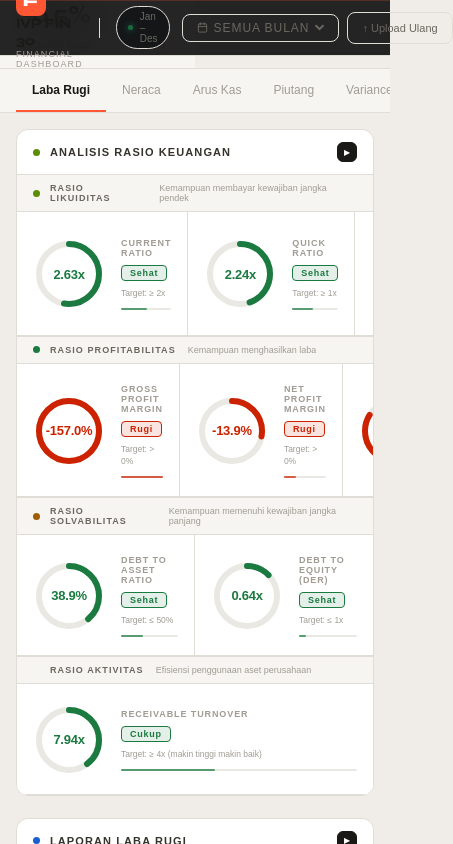
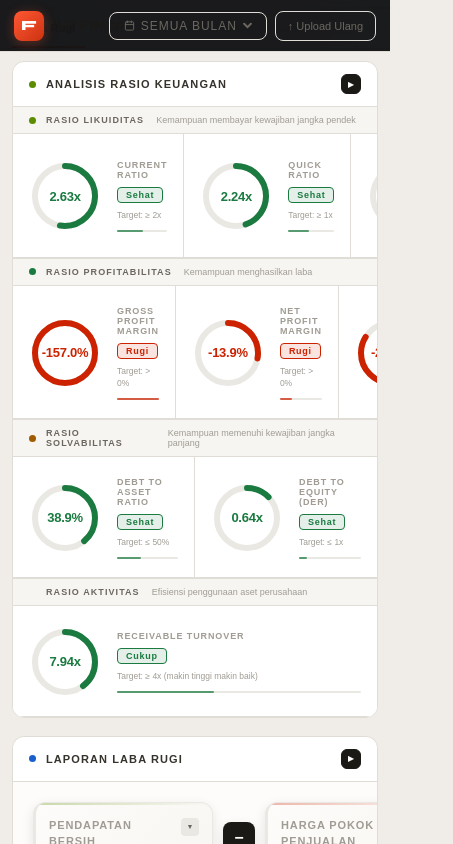
Before and after one commit to teddyseptiansyah/finsight, a React (Vite) app: page / in a window 390 px wide. Both pictures are taken after a click on the button "Coba Data Demo". Shown: the part 311-1155 px from the top of the page, 453 px wide, since content can reach past the window. Built offline with nearby package versions, Linux system fonts and the light colour scheme; a web font is replaced by a local one.

Commit message:
Refactor Dashboard styles for theme and layout updates
Updated CSS variables for improved theme consistency and adjusted padding and layout for better responsiveness.

```diff
--- a/src/components/Dashboard.module.css
+++ b/src/components/Dashboard.module.css
@@ -2,31 +2,31 @@
 
 /* ─── Variables ─── */
 :root {
-  --bg:       #08090a;
-  --surface:  #0e1012;
-  --surface2: #141618;
-  --surface3: #1a1d20;
-  --card:     #181b1e;
-  --raised:   #1f2226;
+  --bg:       #07080a;
+  --surface:  #0d0f11;
+  --surface2: #121518;
+  --surface3: #181c20;
+  --card:     #161a1e;
+  --raised:   #1e2328;
 
-  --t1: #eef0f2;
-  --t2: #b8bec4;
-  --t3: #6b737c;
-  --t4: #3f454c;
+  --t1: #f0f2f4;
+  --t2: #b0b8c1;
+  --t3: #606870;
+  --t4: #383e45;
 
-  --rule:  rgba(255,255,255,.07);
-  --rule2: rgba(255,255,255,.04);
+  --rule:  rgba(255,255,255,.065);
+  --rule2: rgba(255,255,255,.035);
 
   --accent:     #ff5733;
-  --accent-dim: rgba(255,87,51,.1);
-  --accent-hi:  rgba(255,87,51,.2);
+  --accent-dim: rgba(255,87,51,.08);
+  --accent-hi:  rgba(255,87,51,.18);
 
   --pos:      #34d399;
-  --pos-dim:  rgba(52,211,153,.1);
+  --pos-dim:  rgba(52,211,153,.09);
   --neg:      #f87171;
-  --neg-dim:  rgba(248,113,113,.1);
+  --neg-dim:  rgba(248,113,113,.09);
   --warn:     #fbbf24;
-  --warn-dim: rgba(251,191,36,.1);
+  --warn-dim: rgba(251,191,36,.09);
   --blue:     #60a5fa;
   --purple:   #a78bfa;
   --lime:     #a3e635;
@@ -34,10 +34,19 @@
   --sans:    'DM Sans', system-ui, sans-serif;
   --display: 'Syne', system-ui, sans-serif;
   --mono:    'DM Mono', 'Fira Code', monospace;
+
+  --radius-sm: 8px;
+  --radius-md: 12px;
+  --radius-lg: 16px;
+
+  --shadow-sm: 0 1px 4px rgba(0,0,0,.5);
+  --shadow-md: 0 4px 24px rgba(0,0,0,.6);
+  --shadow-lg: 0 16px 56px rgba(0,0,0,.7);
 }
 
 *, *::before, *::after { box-sizing: border-box; margin: 0; padding: 0; }
 
+/* ── Shell ── */
 .root {
   min-height: 100vh;
   background: var(--bg);
@@ -58,101 +67,86 @@
   display: flex;
   align-items: center;
   justify-content: space-between;
-  padding: 0 24px;
-  background: rgba(8,9,10,.88);
-  backdrop-filter: blur(20px);
-  -webkit-backdrop-filter: blur(20px);
+  padding: 0 20px;
+  background: rgba(7,8,10,.92);
+  backdrop-filter: blur(24px);
+  -webkit-backdrop-filter: blur(24px);
   border-bottom: 1px solid var(--rule);
-  box-shadow: inset 0 1px 0 rgba(255,87,51,.22);
   flex-shrink: 0;
   gap: 12px;
 }
 
-.headerLeft  { display: flex; align-items: center; gap: 16px; }
-.headerRight { display: flex; align-items: center; gap: 8px; }
+.headerLeft  { display: flex; align-items: center; gap: 14px; min-width: 0; }
+.headerRight { display: flex; align-items: center; gap: 8px; flex-shrink: 0; }
+
+/* Logo */
+.logo { display: flex; align-items: center; gap: 9px; flex-shrink: 0; }
 
 .logoMark {
   width: 30px; height: 30px;
-  background: var(--accent);
-  border-radius: 8px;
+  background: linear-gradient(135deg, #ff5733 0%, #cc3311 100%);
+  border-radius: var(--radius-sm);
   display: flex; align-items: center; justify-content: center;
   font-family: var(--display);
-  font-weight: 800;
-  font-size: 15px;
-  color: #fff;
+  font-weight: 800; font-size: 14px; color: #fff;
   flex-shrink: 0;
-  letter-spacing: -.5px;
+  box-shadow: 0 2px 12px rgba(255,87,51,.3);
 }
 
-.logoStack { display: flex; flex-direction: column; gap: 0; }
+.logoStack { display: flex; flex-direction: column; }
 
 .logoName {
   font-family: var(--display);
-  font-size: 14px;
-  font-weight: 700;
-  color: var(--t1);
-  letter-spacing: -.3px;
-  line-height: 1.15;
+  font-size: 13px; font-weight: 700;
+  color: var(--t1); letter-spacing: -.3px; line-height: 1.2;
 }
 
 .logoSub {
-  font-size: 9px;
-  font-family: var(--mono);
-  color: var(--t4);
-  text-transform: uppercase;
-  letter-spacing: .12em;
+  font-size: 9px; font-family: var(--mono);
+  color: var(--t4); text-transform: uppercase; letter-spacing: .1em;
 }
 
 .headerSep {
-  width: 1px; height: 20px;
-  background: var(--rule);
-  flex-shrink: 0;
+  width: 1px; height: 18px;
+  background: var(--rule); flex-shrink: 0;
 }
 
 .periodBadge {
-  display: flex; align-items: center; gap: 7px;
-  padding: 4px 11px;
+  display: flex; align-items: center; gap: 6px;
+  padding: 4px 10px;
   border: 1px solid var(--rule);
   border-radius: 100px;
-  font-family: var(--mono);
-  font-size: 10px;
-  color: var(--t3);
+  font-family: var(--mono); font-size: 10px; color: var(--t3);
   background: var(--surface2);
+  white-space: nowrap;
 }
 
 .periodDot {
-  width: 5px; height: 5px;
-  border-radius: 50%;
-  background: var(--pos);
-  flex-shrink: 0;
-  box-shadow: 0 0 6px rgba(52,211,153,.6);
+  width: 5px; height: 5px; border-radius: 50%;
+  background: var(--pos); flex-shrink: 0;
+  box-shadow: 0 0 6px rgba(52,211,153,.55);
   animation: blink 2.4s ease-in-out infinite;
 }
 
 @keyframes blink {
   0%,100% { opacity: 1; }
-  50%      { opacity: .35; }
+  50%      { opacity: .3; }
 }
 
 .btnReset {
-  height: 32px;
-  padding: 0 14px;
+  height: 30px; padding: 0 12px;
   background: transparent;
   border: 1px solid var(--rule);
-  border-radius: 8px;
-  color: var(--t3);
-  font-family: var(--sans);
-  font-size: 11px;
-  font-weight: 500;
-  cursor: pointer;
-  transition: all .14s;
+  border-radius: var(--radius-sm);
+  color: var(--t3); font-family: var(--sans);
+  font-size: 11px; font-weight: 500;
+  cursor: pointer; transition: all .14s;
   white-space: nowrap;
   display: inline-flex; align-items: center; gap: 5px;
 }
 
 .btnReset:hover {
-  color: var(--t1);
-  border-color: var(--t4);
+  color: var(--t1); border-color: var(--t4);
   background: var(--surface2);
 }
 
@@ -160,180 +154,169 @@
 
 /* ════════════════ KPI STRIP ════════════════ */
 .kpiStrip {
-  position: relative;
-  z-index: 40;
+  position: relative; z-index: 40;
   display: grid;
   grid-template-columns: repeat(5, 1fr);
   border-bottom: 1px solid var(--rule);
+  background: var(--surface);
 }
 
 .kpiCard {
   position: relative;
-  padding: 20px 22px 17px;
+  padding: 20px 20px 16px;
   background: var(--surface);
   border-right: 1px solid var(--rule);
-  cursor: pointer;
-  overflow: hidden;
-  transition: background .14s;
+  cursor: pointer; overflow: hidden;
+  transition: background .15s;
   user-select: none;
 }
 
-.kpiCard:last-child  { border-right: none; }
-.kpiCard:hover       { background: var(--surface2); }
-.kpiCardOpen         { background: var(--surface2); }
+.kpiCard:last-child { border-right: none; }
+.kpiCard:hover      { background: var(--surface2); }
+.kpiCardOpen        { background: var(--surface2); }
 
 .kpiBar {
-  position: absolute;
-  top: 0; left: 0; right: 0;
+  position: absolute; top: 0; left: 0; right: 0;
   height: 2px;
   background: var(--kc, var(--t4));
-  opacity: .65;
+  opacity: .6;
   transition: opacity .15s, height .15s;
 }
 .kpiCard:hover .kpiBar,
 .kpiCardOpen   .kpiBar { opacity: 1; height: 3px; }
 
 .kpiLabel {
-  font-size: 9px;
-  font-family: var(--mono);
-  text-transform: uppercase;
-  letter-spacing: .12em;
-  color: var(--t4);
-  margin-bottom: 10px;
+  font-size: 9px; font-family: var(--mono);
+  text-transform: uppercase; letter-spacing: .12em;
+  color: var(--t4); margin-bottom: 10px;
 }
 
 .kpiValue {
   font-family: var(--display);
-  font-size: 30px;
-  font-weight: 700;
+  font-size: 28px; font-weight: 700;
   font-variant-numeric: tabular-nums;
-  letter-spacing: -1.5px;
-  line-height: 1;
-  color: var(--t1);
-  margin-bottom: 10px;
+  letter-spacing: -1.2px; line-height: 1;
+  color: var(--t1); margin-bottom: 10px;
+  overflow: hidden; text-overflow: ellipsis; white-space: nowrap;
 }
 
 .kpiBottom {
   display: flex; align-items: center;
-  justify-content: space-between;
-  gap: 8px;
+  justify-content: space-between; gap: 6px;
 }
 
 .kpiSub {
-  font-size: 10px;
-  font-family: var(--mono);
-  color: var(--t4);
+  font-size: 10px; font-family: var(--mono);
+  color: var(--t4); overflow: hidden;
+  text-overflow: ellipsis; white-space: nowrap;
 }
 
 .kpiBadge {
-  font-size: 9px;
-  font-weight: 600;
-  font-family: var(--mono);
-  padding: 2px 8px;
-  border-radius: 100px;
-  white-space: nowrap;
-  flex-shrink: 0;
+  font-size: 9px; font-weight: 600; font-family: var(--mono);
+  padding: 2px 8px; border-radius: 100px;
+  white-space: nowrap; flex-shrink: 0;
 }
-.kpiBadgePos  { background: var(--pos-dim);  color: var(--pos); }
-.kpiBadgeNeg  { background: var(--neg-dim);  color: var(--neg); }
-.kpiBadgeNeu  { background: var(--warn-dim); color: var(--warn); }
+.kpiBadgePos { background: var(--pos-dim);  color: var(--pos);  }
+.kpiBadgeNeg { background: var(--neg-dim);  color: var(--neg);  }
+.kpiBadgeNeu { background: var(--warn-dim); color: var(--warn); }
 
 .kpiGauge {
-  position: absolute;
-  right: 16px; top: 50%;
+  position: absolute; right: 14px; top: 50%;
   transform: translateY(-50%);
 }
 
 .kpiGaugePct {
-  position: absolute;
-  inset: 0;
+  position: absolute; inset: 0;
   display: flex; align-items: center; justify-content: center;
-  font-size: 8px;
-  font-weight: 700;
-  font-family: var(--mono);
+  font-size: 8px; font-weight: 700; font-family: var(--mono);
 }
 
 /* ════════════════ TAB BAR ════════════════ */
 .tabBar {
-  height: 44px;
+  height: 42px;
   background: var(--surface);
   border-bottom: 1px solid var(--rule);
-  display: flex;
-  align-items: stretch;
-  padding: 0 24px;
-  overflow-x: auto;
-  scrollbar-width: none;
+  display: flex; align-items: stretch;
+  padding: 0 20px;
+  overflow-x: auto; scrollbar-width: none;
   flex-shrink: 0;
 }
 .tabBar::-webkit-scrollbar { display: none; }
 
 .tabBtn {
   display: inline-flex; align-items: center; gap: 5px;
-  background: transparent;
-  border: none;
+  background: transparent; border: none;
   border-bottom: 2px solid transparent;
-  color: var(--t4);
-  font-family: var(--sans);
-  font-size: 12px;
-  font-weight: 500;
-  padding: 0 16px;
-  height: 100%;
+  color: var(--t4); font-family: var(--sans);
+  font-size: 12px; font-weight: 500;
+  padding: 0 14px; height: 100%;
   cursor: pointer;
   transition: color .14s, border-color .14s;
-  white-space: nowrap;
-  margin-bottom: -1px;
+  white-space: nowrap; margin-bottom: -1px;
 }
 
-.tabBtn:hover { color: var(--t2); }
-
-.tabBtnActive {
-  color: var(--t1) !important;
-  border-bottom-color: var(--accent) !important;
-  font-weight: 600;
-}
-
-.tabBtnDisabled { opacity: .25; cursor: not-allowed; pointer-events: none; }
-.tabDisIcon     { font-size: 8px; }
+.tabBtn:hover       { color: var(--t2); }
+.tabBtnActive       { color: var(--t1) !important; border-bottom-color: var(--accent) !important; font-weight: 600; }
+.tabBtnDisabled     { opacity: .25; cursor: not-allowed; pointer-events: none; }
+.tabDisIcon         { font-size: 8px; }
 
 .tabEnd {
   margin-left: auto;
   display: flex; align-items: center; gap: 5px;
-  font-size: 9px;
-  font-family: var(--mono);
-  color: var(--t4);
-  letter-spacing: .08em;
-  flex-shrink: 0;
-  text-transform: uppercase;
+  font-size: 9px; font-family: var(--mono);
+  color: var(--t4); letter-spacing: .08em;
+  flex-shrink: 0; text-transform: uppercase;
 }
 
 .tabEndDot {
   width: 4px; height: 4px;
-  border-radius: 50%;
-  background: var(--t4);
+  border-radius: 50%; background: var(--t4);
 }
 
 /* ════════════════ CONTENT ════════════════ */
 .tabContent {
   flex: 1;
-  padding: 20px 24px 80px;
+  padding: 20px 20px 80px;
   overflow: auto;
-  display: flex;
-  flex-direction: column;
-  gap: 14px;
-  position: relative;
-  z-index: 1;
+  display: flex; flex-direction: column; gap: 14px;
+  position: relative; z-index: 1;
 }
 
 /* ════════════════ RESPONSIVE ════════════════ */
 @media (max-width: 960px) {
   .kpiStrip             { grid-template-columns: repeat(3, 1fr); }
   .kpiCard:nth-child(3) { border-right: none; }
-  .header, .tabBar      { padding-left: 16px; padding-right: 16px; }
-  .tabContent           { padding: 16px 16px 60px; }
 }
-@media (max-width: 600px) {
-  .kpiStrip                     { grid-template-columns: repeat(2, 1fr); }
+
+@media (max-width: 640px) {
+  .header { padding: 0 14px; height: 52px; }
+  .logoSub, .headerSep, .periodBadge { display: none; }
+
+  .kpiStrip {
+    grid-template-columns: repeat(2, 1fr);
+    gap: 0;
+  }
+  .kpiCard {
+    padding: 14px 14px 12px;
+    border-bottom: 1px solid var(--rule);
+  }
   .kpiCard:nth-child(2),
-  .kpiCard:nth-child(4)         { border-right: none; }
-  .kpiValue                     { font-size: 24px; }
+  .kpiCard:nth-child(4) { border-right: none; }
+  .kpiCard:nth-child(5) { grid-column: span 2; border-right: none; }
+
+  .kpiValue   { font-size: 22px; letter-spacing: -.8px; }
+  .kpiLabel   { font-size: 8px; margin-bottom: 7px; }
+  .kpiSub     { font-size: 9px; }
+  .kpiGauge   { display: none; }
+
+  .tabBar     { padding: 0 12px; height: 40px; }
+  .tabBtn     { padding: 0 10px; font-size: 11px; }
+  .tabEnd     { display: none; }
+
+  .tabContent { padding: 12px 12px 70px; gap: 10px; }
 }
+
+@media (max-width: 380px) {
+  .kpiValue { font-size: 19px; }
+  .kpiCard  { padding: 12px 12px 10px; }
+}
```
